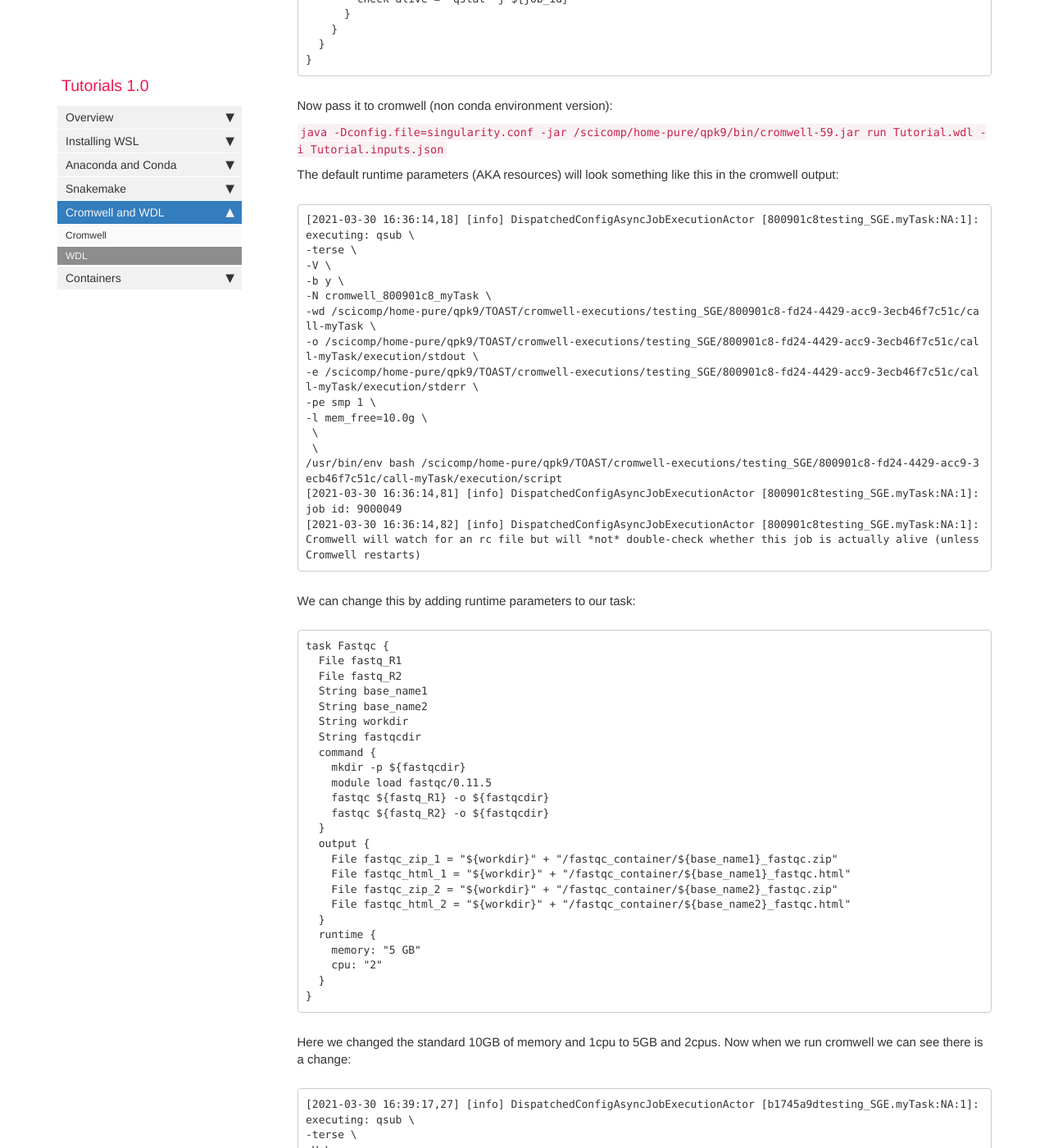
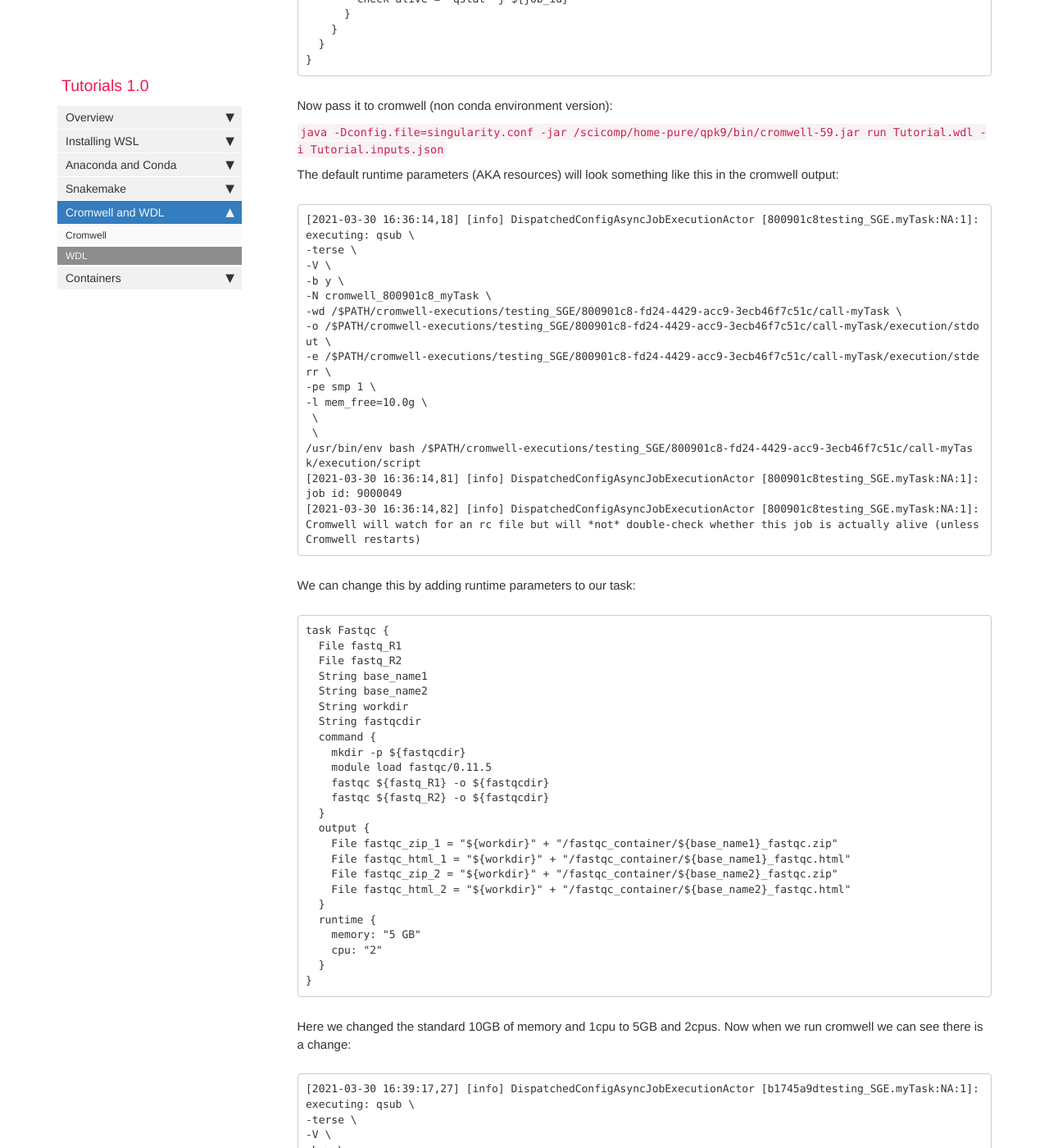
Before and after one commit to jvhagey/Tutorials, a Jekyll site: the page built from pages/mydoc/mydoc_wdl.md, in a window 1280 px wide and 1400 px high, scrolled down 29432 px. Shown: the whole window at 82% size. Built offline with Jekyll 4.4.1, drawn with Linux system fonts in a browser that asks for light colours; comment, search, counter and statistics services are not loaded; some of the changed text lies outside the part shown.

Commit message:
Update mydoc_wdl.md

````diff
--- a/pages/mydoc/mydoc_wdl.md
+++ b/pages/mydoc/mydoc_wdl.md
@@ -1317,14 +1317,14 @@ The default runtime parameters (AKA resources) will look something like this in
 -V \
 -b y \
 -N cromwell_800901c8_myTask \
--wd /scicomp/home-pure/qpk9/TOAST/cromwell-executions/testing_SGE/800901c8-fd24-4429-acc9-3ecb46f7c51c/call-myTask \
--o /scicomp/home-pure/qpk9/TOAST/cromwell-executions/testing_SGE/800901c8-fd24-4429-acc9-3ecb46f7c51c/call-myTask/execution/stdout \
--e /scicomp/home-pure/qpk9/TOAST/cromwell-executions/testing_SGE/800901c8-fd24-4429-acc9-3ecb46f7c51c/call-myTask/execution/stderr \
+-wd /$PATH/cromwell-executions/testing_SGE/800901c8-fd24-4429-acc9-3ecb46f7c51c/call-myTask \
+-o /$PATH/cromwell-executions/testing_SGE/800901c8-fd24-4429-acc9-3ecb46f7c51c/call-myTask/execution/stdout \
+-e /$PATH/cromwell-executions/testing_SGE/800901c8-fd24-4429-acc9-3ecb46f7c51c/call-myTask/execution/stderr \
 -pe smp 1 \
 -l mem_free=10.0g \
  \
  \
-/usr/bin/env bash /scicomp/home-pure/qpk9/TOAST/cromwell-executions/testing_SGE/800901c8-fd24-4429-acc9-3ecb46f7c51c/call-myTask/execution/script
+/usr/bin/env bash /$PATH/cromwell-executions/testing_SGE/800901c8-fd24-4429-acc9-3ecb46f7c51c/call-myTask/execution/script
 [2021-03-30 16:36:14,81] [info] DispatchedConfigAsyncJobExecutionActor [800901c8testing_SGE.myTask:NA:1]: job id: 9000049
 [2021-03-30 16:36:14,82] [info] DispatchedConfigAsyncJobExecutionActor [800901c8testing_SGE.myTask:NA:1]: Cromwell will watch for an rc file but will *not* double-check whether this job is actually alive (unless Cromwell restarts)
 ```
@@ -1366,21 +1366,21 @@ Here we changed the standard 10GB of memory and 1cpu to 5GB and 2cpus. Now when
 -V \
 -b y \
 -N cromwell_b1745a9d_myTask \
--wd /scicomp/home-pure/qpk9/TOAST/cromwell-executions/testing_SGE/b1745a9d-7b22-45db-bb02-7e75c2ed0b44/call-myTask \
--o /scicomp/home-pure/qpk9/TOAST/cromwell-executions/testing_SGE/b1745a9d-7b22-45db-bb02-7e75c2ed0b44/call-myTask/execution/stdout \
--e /scicomp/home-pure/qpk9/TOAST/cromwell-executions/testing_SGE/b1745a9d-7b22-45db-bb02-7e75c2ed0b44/call-myTask/execution/stderr \
+-wd /$PATH/cromwell-executions/testing_SGE/b1745a9d-7b22-45db-bb02-7e75c2ed0b44/call-myTask \
+-o /$PATH/cromwell-executions/testing_SGE/b1745a9d-7b22-45db-bb02-7e75c2ed0b44/call-myTask/execution/stdout \
+-e /$PATH/cromwell-executions/testing_SGE/b1745a9d-7b22-45db-bb02-7e75c2ed0b44/call-myTask/execution/stderr \
 -pe smp 2 \
 -l mem_free=5.0g \
  \
  \
-/usr/bin/env bash /scicomp/home-pure/qpk9/TOAST/cromwell-executions/testing_SGE/b1745a9d-7b22-45db-bb02-7e75c2ed0b44/call-myTask/execution/script
+/usr/bin/env bash /$PATH/cromwell-executions/testing_SGE/b1745a9d-7b22-45db-bb02-7e75c2ed0b44/call-myTask/execution/script
 [2021-03-30 16:39:17,86] [info] DispatchedConfigAsyncJobExecutionActor [b1745a9dtesting_SGE.myTask:NA:1]: job id: 9000050
 [2021-03-30 16:39:17,87] [info] DispatchedConfigAsyncJobExecutionActor [b1745a9dtesting_SGE.myTask:NA:1]: Cromwell will watch for an rc file but will *not* double-check whether this job is actually alive (unless Cromwell restarts)
 ```
 
 Other possible runtime parameters are found [here](https://cromwell.readthedocs.io/en/stable/RuntimeAttributes/).
 
-### **HPCs -- Aspen (SGE)** - Using Singularity
+### **HPCs -- SGE** - Using Singularity
 
 {% include note.html content="This is being run with singularity version 3.7.2-1.el7." markdown="span" %}
 
````
Also changed, not shown: other parts of pages/mydoc/mydoc_wdl.md (+1 -1 lines).
